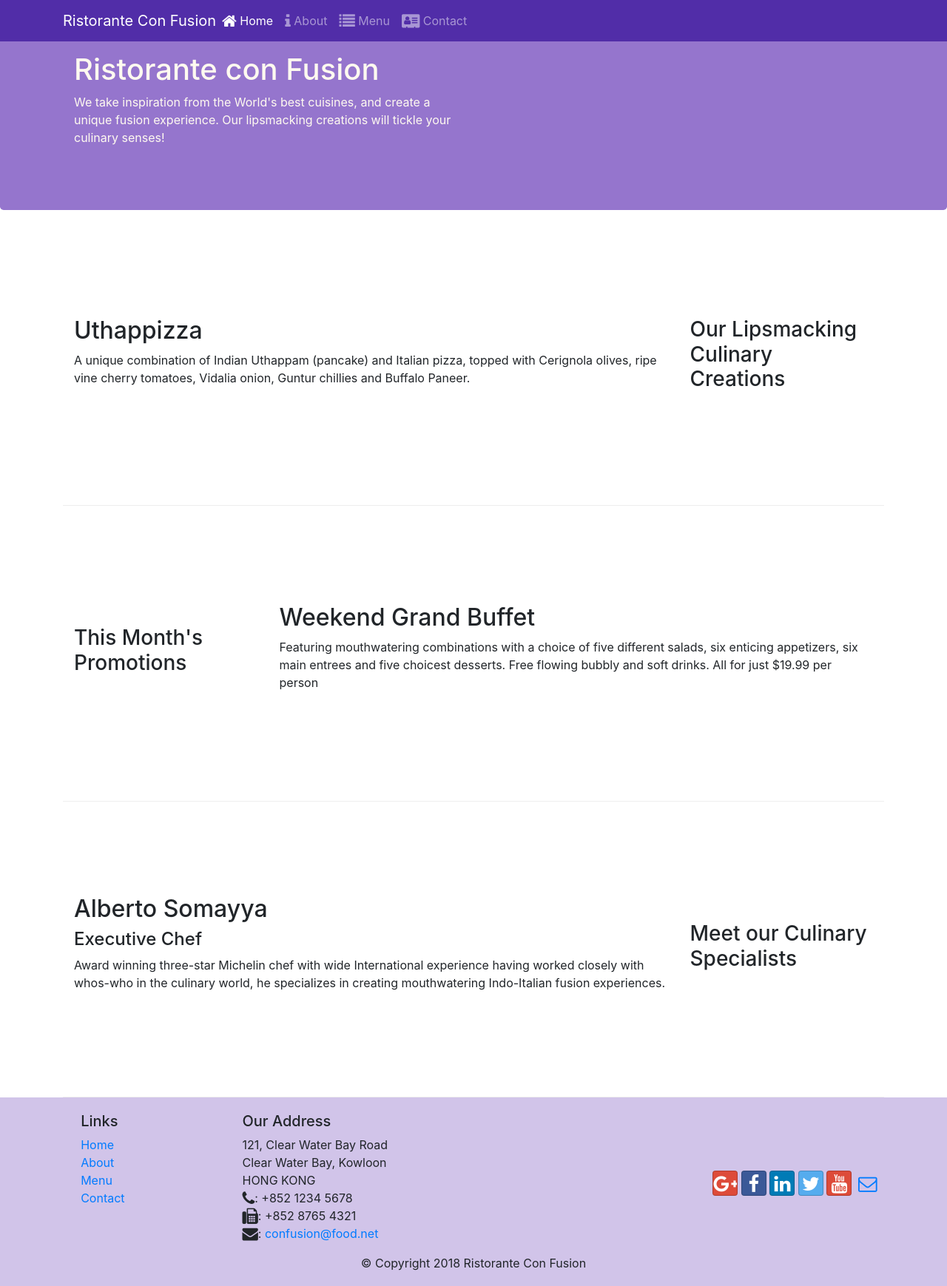
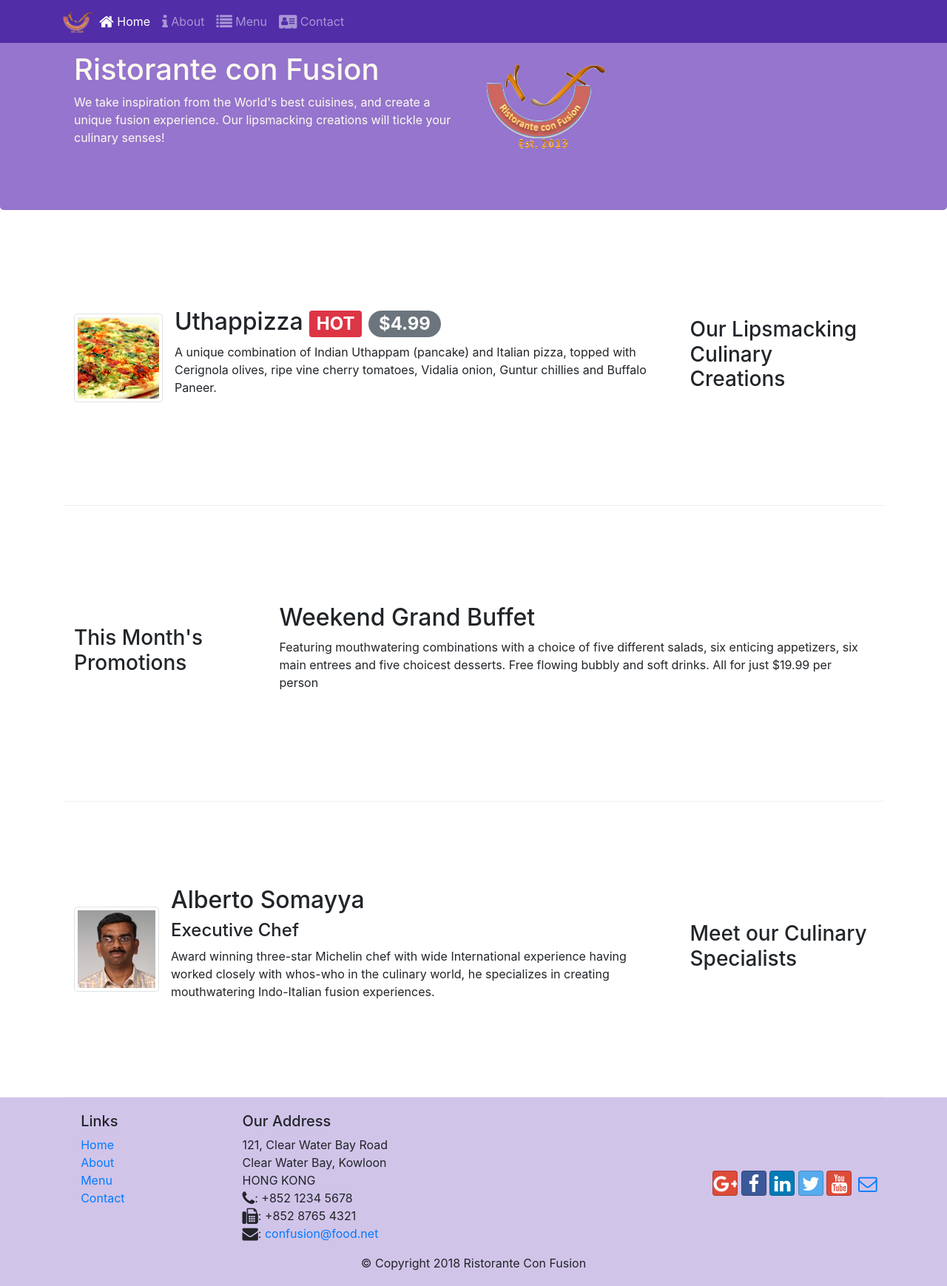
Before and after one commit to dhananjayjk/front-end-developement-with-bootstrap, a website: page index.html in a window 1280 px wide. Shown: the whole page at 74% size. Drawn offline with nearby package versions, Linux system fonts and the light colour scheme.

Commit message:
Images & Media, Alerting Users

```diff
--- a/index.html
+++ b/index.html
@@ -21,7 +21,7 @@
             <button class="navbar-toggler" type="button" data-toggle="collapse" data-target="#Navbar">
                 <span class="navbar-toggler-icon"></span>
             </button>
-           <a class="navbar-brand mr-auto" href="#">Ristorante Con Fusion</a>
+            <a class="navbar-brand mr-auto" href="#"><img src="img/logo.png" height="30" width="41"></a>
            <div class="collapse navbar-collapse" id="Navbar">
                 <ul class="navbar-nav mr-auto">
                     <li class="nav-item active"><a class="nav-link" href="#"><span class="fa fa-home fa-lg"></span> Home</a></li>
@@ -39,7 +39,8 @@
                     <h1>Ristorante con Fusion</h1>
                     <p>We take inspiration from the World's best cuisines, and create a unique fusion experience. Our lipsmacking creations will tickle your culinary senses!</p>
                 </div>
-                <div class="col-12 col-sm">
+                <div class="col-12 col-sm align-self-center">
+                    <img src="img/logo.png" class="img-fluid">
                 </div>
             </div>
         </div >
@@ -52,8 +53,17 @@
                 <h3>Our Lipsmacking Culinary Creations</h3>
             </div>
             <div class="col col-sm order-sm-first col-md" >
-                <h2>Uthappizza</h2>
-                <p>A unique combination of Indian Uthappam (pancake) and Italian pizza, topped with Cerignola olives, ripe vine cherry tomatoes, Vidalia onion, Guntur chillies and Buffalo Paneer.</p>
+                <div class="media">
+                    <img class="d-flex mr-3 img-thumbnail align-self-center"
+                            src="img/uthappizza.png" alt="Uthappizza">
+                    <div class="media-body">
+                        <h2 class="mt-0">Uthappizza <span class="badge badge-danger">HOT</span> <span class="badge badge-pill badge-secondary">$4.99</span></h2>
+                        <p class="d-none d-sm-block">A unique combination of Indian Uthappam (pancake) and
+                            Italian pizza, topped with Cerignola olives, ripe vine
+                            cherry tomatoes, Vidalia onion, Guntur chillies and
+                            Buffalo Paneer.</p>
+                    </div>
+                </div>
             </div>
         </div>
 
@@ -73,9 +83,19 @@
                 <h3>Meet our Culinary Specialists</h3>
             </div>
             <div  class="col col-sm order-sm-first col-md">
-                <h2>Alberto Somayya</h2>
-                <h4>Executive Chef</h4>
-                <p>Award winning three-star Michelin chef with wide International experience having worked closely with whos-who in the culinary world, he specializes in creating mouthwatering Indo-Italian fusion experiences. </p>
+                <div class="media">
+                    <img class="d-flex mr-3 img-thumbnail align-self-center"
+                            src="img/alberto.png" alt="Alberto Somayya">
+                    <div class="media-body">
+                        <h2 class="mt-0">Alberto Somayya</h2>
+                        <h4>Executive Chef</h4>
+                        <p class="d-none d-sm-block">Award winning three-star Michelin chef with wide
+                            International experience having worked closely with
+                            whos-who in the culinary world, he specializes in
+                            creating mouthwatering Indo-Italian fusion experiences.
+                            </p>
+                    </div>
+                </div>
             </div>
         </div>
     </div>
```
Also changed, not shown: aboutus.html (+3 -2 lines), contactus.html (+3 -2 lines), img/alberto.png (added), img/buffet.png (added), img/logo.png (added), img/uthappizza.png (added), 1 other file.
